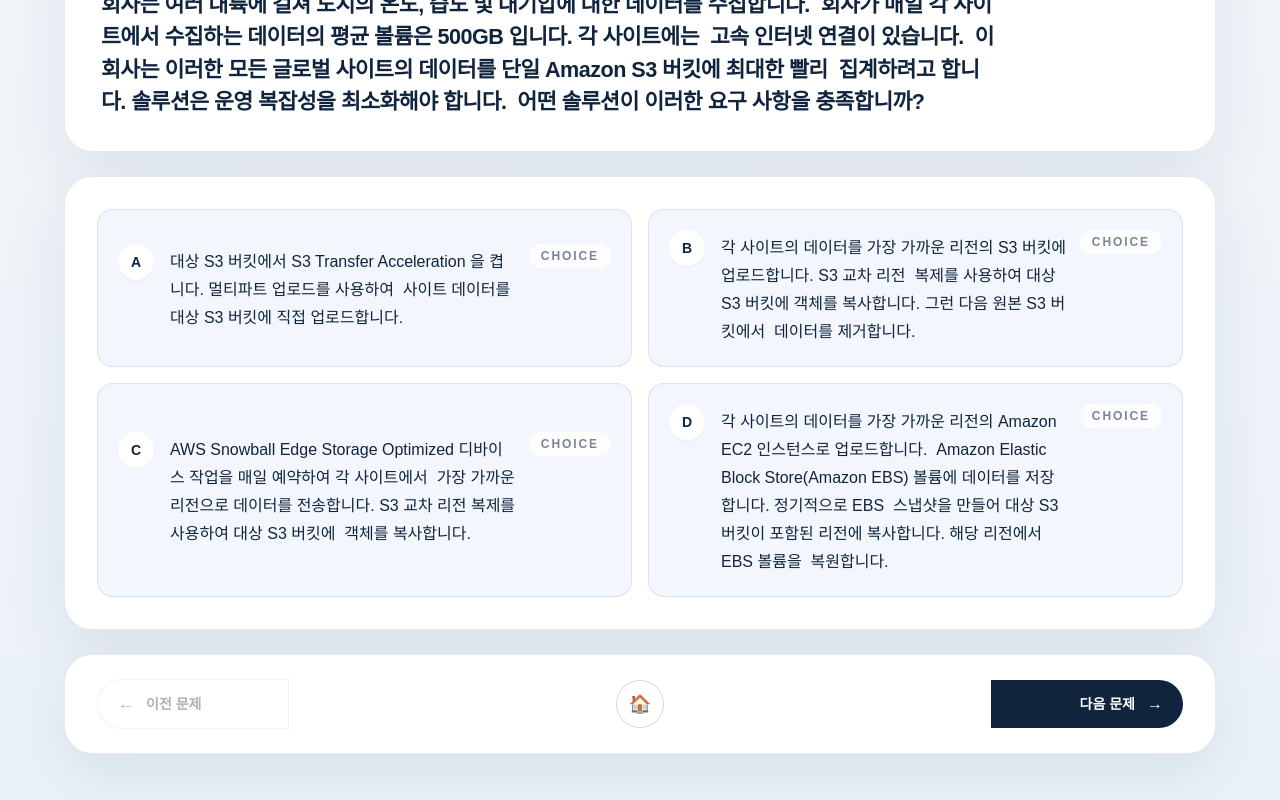
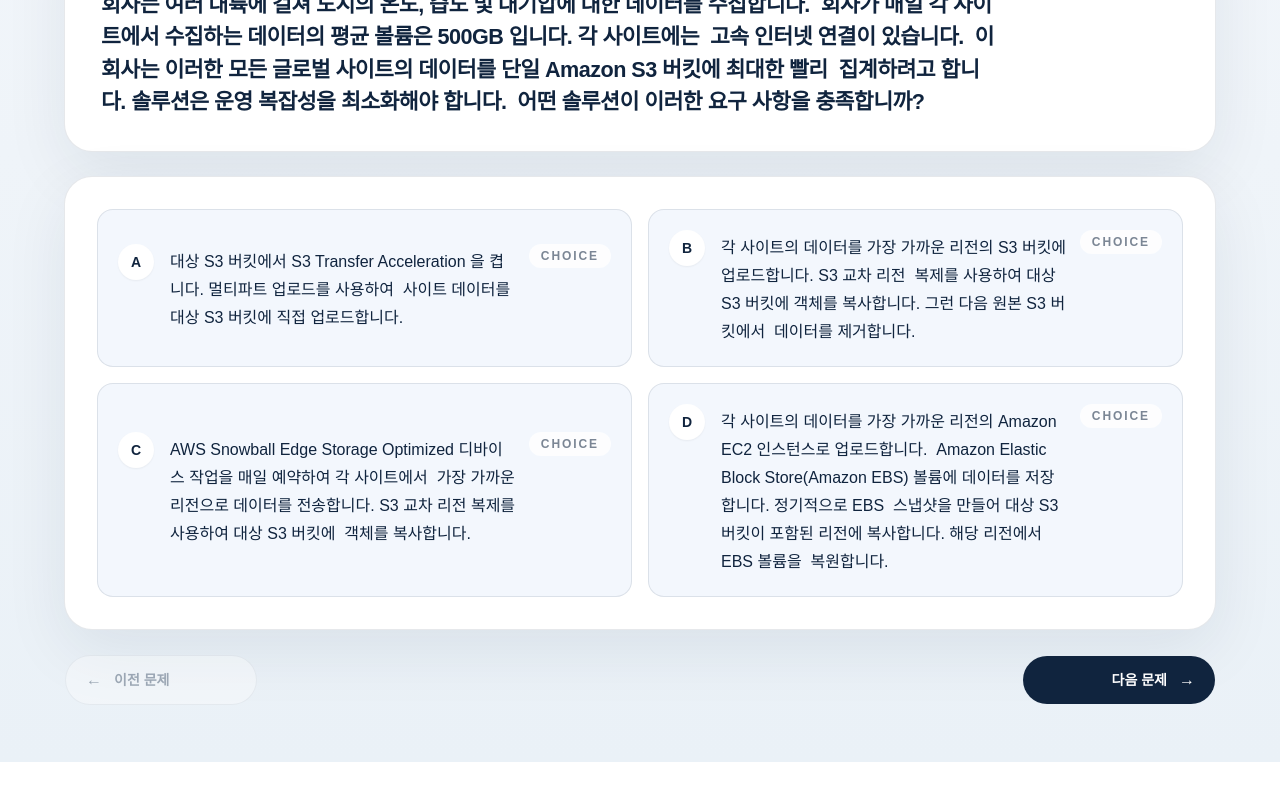
Before and after one commit to Kjjedd/exam-practice-app, a Next.js app: page /quiz in a window 1280 px wide. Shown: the part 456-1256 px from the top of the page. After the commit the page ends 1218 px from the top, so only its background shows below. Built offline with nearby package versions, Linux system fonts and the light colour scheme.

Commit message:
fix: simplify desktop quiz navigation

```diff
--- a/components/question/QuizNavigation.tsx
+++ b/components/question/QuizNavigation.tsx
@@ -25,7 +25,7 @@ export function QuizNavigation({
 }: QuizNavigationProps) {
   if (isFreeNavigationEnabled) {
     return (
-      <section className="theme-card rounded-[1.75rem] px-4 py-4 sm:px-8 sm:py-6">
+      <section className="theme-card rounded-[1.75rem] px-4 py-4 sm:px-8 sm:py-6 lg:!border-transparent lg:!bg-transparent lg:!shadow-none lg:px-0 lg:py-0">
         <div className="flex flex-col gap-2.5 lg:hidden">
             <button
               type="button"
@@ -64,13 +64,13 @@ export function QuizNavigation({
               </button>
             ) : null}
         </div>
-        <div className="hidden items-center gap-4 lg:grid lg:grid-cols-[1fr_auto_1fr]">
+        <div className="hidden items-center justify-between gap-6 lg:flex">
           <div className="flex justify-start">
             <button
               type="button"
               onClick={onGoPrevious}
               disabled={!canGoPrevious}
-              className="theme-outline-button inline-flex min-w-[12rem] items-center justify-start gap-3 rounded-l-full rounded-r-[1.35rem] px-5 py-3 text-sm font-semibold transition-colors disabled:cursor-not-allowed disabled:opacity-35 disabled:hover:bg-transparent"
+              className="theme-outline-button inline-flex min-w-[12rem] items-center justify-start gap-3 rounded-full px-5 py-3 text-sm font-semibold transition-colors disabled:cursor-not-allowed disabled:opacity-35 disabled:hover:bg-transparent"
             >
               <span aria-hidden="true" className="text-base">
                 ←
@@ -78,26 +78,13 @@ export function QuizNavigation({
               <span>이전 문제</span>
             </button>
           </div>
-          {onExitToHome ? (
-            <button
-              type="button"
-              onClick={onExitToHome}
-              aria-label="홈으로 이동"
-              title="홈으로 이동"
-              className="theme-outline-button inline-flex h-12 w-12 items-center justify-center rounded-full text-lg font-semibold transition-colors"
-            >
-              <span aria-hidden="true">🏠</span>
-            </button>
-          ) : (
-            <div className="h-12 w-12" />
-          )}
           <div className="flex justify-end">
             {!isLastQuestion ? (
               <button
                 type="button"
                 onClick={onGoNext}
                 disabled={!canGoNext}
-                className="theme-solid-button inline-flex min-w-[12rem] items-center justify-end gap-3 rounded-l-[1.35rem] rounded-r-full px-5 py-3 text-sm font-semibold transition-opacity hover:opacity-90 disabled:cursor-not-allowed disabled:opacity-30"
+                className="theme-solid-button inline-flex min-w-[12rem] items-center justify-end gap-3 rounded-full px-5 py-3 text-sm font-semibold transition-opacity hover:opacity-90 disabled:cursor-not-allowed disabled:opacity-30"
               >
                 <span>다음 문제</span>
                 <span aria-hidden="true" className="text-base">
@@ -109,7 +96,7 @@ export function QuizNavigation({
                 type="button"
                 onClick={canFinishSession ? onProceed : undefined}
                 disabled={!canFinishSession}
-                className="theme-solid-button inline-flex min-w-[12rem] items-center justify-end gap-3 rounded-l-[1.35rem] rounded-r-full px-5 py-3 text-sm font-semibold transition-opacity hover:opacity-90 disabled:cursor-not-allowed disabled:opacity-30"
+                className="theme-solid-button inline-flex min-w-[12rem] items-center justify-end gap-3 rounded-full px-5 py-3 text-sm font-semibold transition-opacity hover:opacity-90 disabled:cursor-not-allowed disabled:opacity-30"
               >
                 <span>결과</span>
                 <span aria-hidden="true" className="text-base">
```
